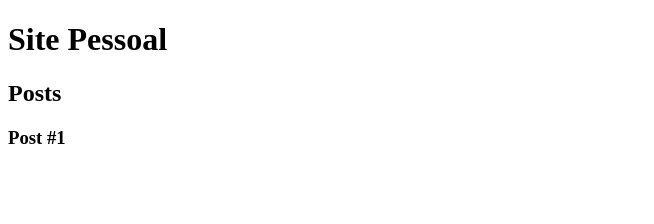
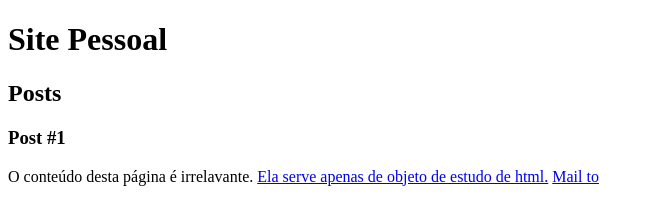
Before and after one commit to Andreick/html-e-css, a plain HTML site: page index.html in a window 1280 px wide. Shown: the whole page, without its empty margins (0-654 px from the left). Drawn offline with Linux system fonts and the light colour scheme.

Commit message:
Adiciona textos e links

```diff
--- a/index.html
+++ b/index.html
@@ -17,6 +17,11 @@
         <header>
           <h3>Post #1</h3>
         </header>
+        <p>
+          O conteúdo desta página é irrelavante.
+          <a href="https://www.homehost.com.br/blog/tutoriais/o-que-e-html/" target="_blank">Ela serve apenas de objeto de estudo de html.</a>
+          <a href="mailto:andreick@mail.com">Mail to</a>
+        </p>
       </article>
     </section>
     <footer></footer>
```
